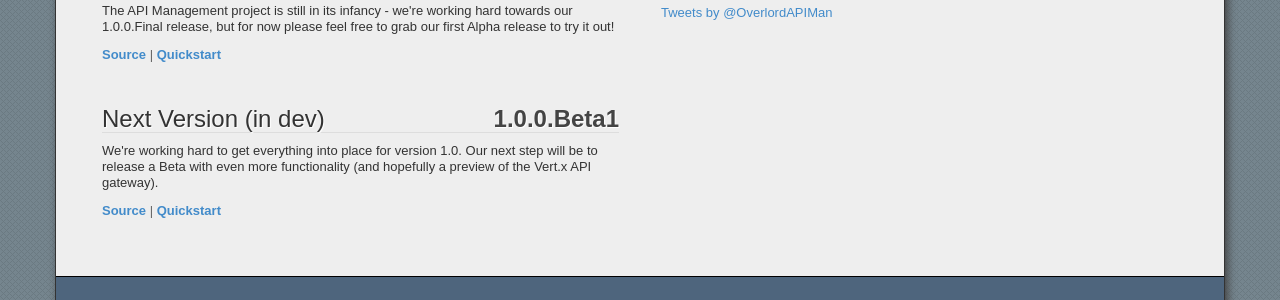
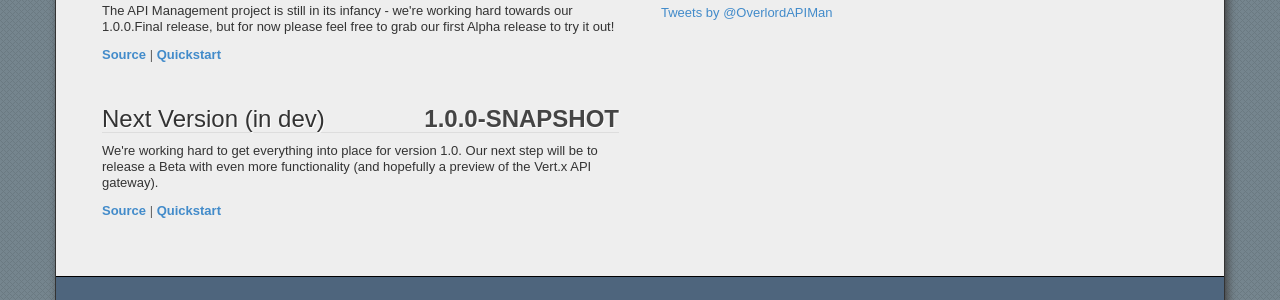
Before and after one commit to Governance/Governance.github.io, a Jekyll site: the page built from apiman/index.html, in a window 1280 px wide. Shown: the part 454-754 px from the top of the page. Built offline with Jekyll 4.4.1, drawn with Linux system fonts in a browser that asks for light colours; comment, search, counter and statistics services are not loaded.

Commit message:
small change to the apiman site - next version should be snapshot

```diff
--- a/apiman/index.html
+++ b/apiman/index.html
@@ -37,7 +37,7 @@ subproject: apiman
                 </div>
               </div>
               <div class="citem">
-                <h3>Next Version (in dev) <span class="version pull-right hide-480">1.0.0.Beta1</span></h3>
+                <h3>Next Version (in dev) <span class="version pull-right hide-480">1.0.0-SNAPSHOT</span></h3>
                 <p>We're working hard to get everything into place for version 1.0.  Our next step will be to release a Beta with even more functionality (and hopefully a preview of the Vert.x API gateway).</p>
                 <div class="links">
                   <a href="https://github.com/Governance/apiman">Source</a> |
```
